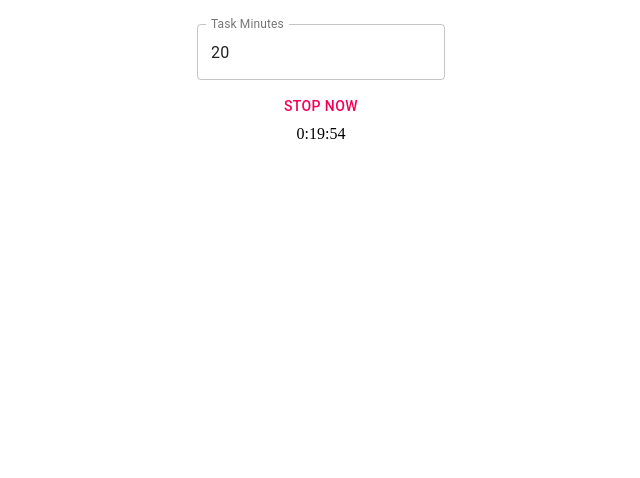
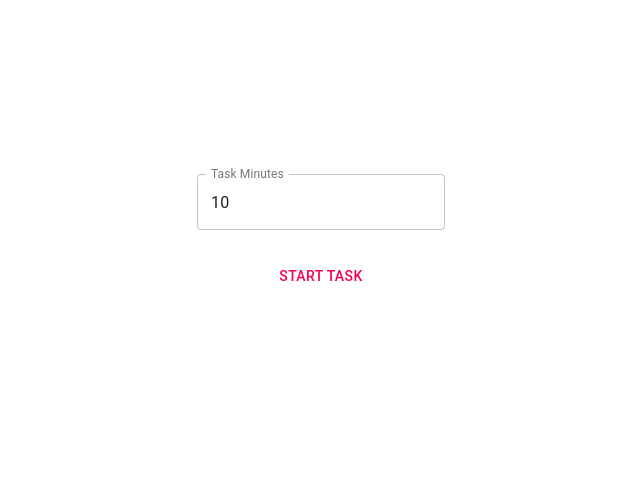
Before and after one commit to M-Bekheet/pomodoro-app, a React app: page / in a window 1280 px wide. Shown: the whole page, without its empty margins (319-959 px from the left). Built offline with nearby package versions, Linux system fonts and the light colour scheme.

Commit message:
Refactored Timer

```diff
--- a/package.json
+++ b/package.json
@@ -2,6 +2,7 @@
   "name": "pomodoro-app",
   "version": "0.1.0",
   "private": true,
+  "homepage": "file:///E:/workspace/React-Projects/Pomodoro/pomodoro-app/build/",
   "dependencies": {
     "@material-ui/core": "^4.3.2",
     "moment": "^2.24.0",
--- a/src/components/Task.js
+++ b/src/components/Task.js
@@ -4,43 +4,40 @@ import TextField from '@material-ui/core/TextField';
 import Button from '@material-ui/core/Button';
 
 
-const marks = [];
-for(let i = 0; i <= 100; i= i+5){
-  marks.push({ value: i, label: i})
-}
-console.log(marks)
-
 class Task extends React.Component{
   constructor(props){
     super(props)
     this.state = {
-      duration: 20,
-      timerOn: true,
+      duration: 10,
+      timerOn: false,
+      alert: false
     }
   }
   startTimer = () => {
-    this.setState({timerOn: !this.state.timerOn})
+    console.log(typeof this.state.duration);
+    if (typeof this.state.duration === 'number'){
+      this.setState({ timerOn: !this.state.timerOn, alert: false })
+    } else{
+      this.setState({ alert: true });
+    }
+
+  }
+  timerEnded = ()=> {
+    this.setState({timerOn: false})
   }
   onMinituesChange = e => {
-    if(!this.state.timerOn) return null;
-    const minutes = e.target.value.toString();
-    const correct = minutes.match(/^-?\d+\.?\d*$/);
-    if(correct) {
-      this.setState({duration: minutes})
+    if(this.state.timerOn) return null;
+    let duration = e.target.value.toString();
+    const correct = duration.match(/^-?\d+$/);
+    if(correct || duration === '') {
+      duration = parseInt(duration) || null;
+      this.setState({duration})
     }
   }
   render(){
-    const startBtnStyle = {
-      display: this.state.timerOn ? 'none' : 'block',
-      margin: 'auto'
-    }
-    const stopBtnStyle = {
-      display: this.state.timerOn ? 'block' : 'none',
-      margin: 'auto'
-    }
-    console.log(startBtnStyle, this.state.timerOn)
+
       return (
-        <div>
+        <div className="task">
           <form noValidate autoComplete="off">
 
           <TextField
@@ -49,19 +46,18 @@ class Task extends React.Component{
             placeholder="Minutes"
             margin="normal"
             variant="outlined"
-            value={this.state.duration}
+            value={this.state.duration || ''}
             onChange={this.onMinituesChange}
+              disabled={this.state.timerOn}
           />
 
-          <Button color="secondary" onClick={this.startTimer} style={startBtnStyle}>
-            Start Now
-          </Button>
-          <Button color="secondary" onClick={this.startTimer} style={stopBtnStyle}>
-            Stop Now
+          <Button color="secondary" onClick={this.startTimer} className='task_btn' >
+              {this.state.timerOn ? 'Stop Now' : 'Start Task'}
           </Button>
 
-            {this.state.timerOn  && <Timer duration={this.state.duration} />}
+            {this.state.timerOn && <Timer duration={this.state.duration} timerEnded={this.timerEnded} />}
 
+           <div className={this.state.alert ? 'alert active' : 'alert'} >Please, add correct time for the task.</div>
           </form>
 
         </div>
--- a/src/components/Timer.js
+++ b/src/components/Timer.js
@@ -5,47 +5,48 @@ class Timer extends React.Component {
     super(props);
     this.state = {
       duration: this.props.duration,
+      minutes: null,
       hours: null,
-      minutes: null,
       seconds: null
     }
   }
   calcTime = () => { //duration is in minutes
-    const { duration, hours, minutes, seconds } = this.state;
-    if(duration <= 0 || typeof duration !== 'number'  ) {
-      return this.setState({hours: 0, minutes: 0, seconds:0})
+    let {duration, hours, minutes, seconds} = this.state;
+    hours = hours === null ? Math.floor(duration / 60) : hours ;
+    minutes = minutes === null ? duration - hours * 60 : minutes ;
+    seconds = seconds || 0;
+
+    if (hours === 0 && minutes === 0 && seconds === 0) {
+      this.props.timerEnded();
+      return clearInterval(this.timerInterval)
     }
-    const newHours = Math.floor(duration/60);
-    const newMinutes = (duration - newHours*60) % 60;
-    const newSeconds = seconds === null ? 0 : ( seconds === 0 ?  59 : seconds - 1);
-    const newDuration =seconds === 0 ? duration - 1 : duration;
-    console.log(minutes, seconds);
-    this.setState({
-      duration: newDuration,
-      hours: newHours,
-      minutes: newMinutes,
-      seconds: newSeconds
-    })
+
+    hours = hours > 0 && minutes === 0 && seconds === 0 ? hours - 1 : hours;
+    minutes = seconds === 0 && minutes > 0 ? minutes - 1 : minutes;
+    seconds = minutes === 0 && seconds > 0 ? seconds - 1 : seconds === 0 ? 59 : seconds - 1
+
+    this.setState({hours,minutes, seconds})
+
   }
 
-
   componentDidMount(){
+    this.calcTime()
     this.timerInterval = this.state.duration ? setInterval(() => {
       this.calcTime()
-    },1000) : null;
+    }, 1000) : null;
 
   }
   componentWillUnmount(){
     clearInterval(this.timerInterval)
   }
   render(){
-
+    const {hours, minutes, seconds} = this.state;
     return (
-      <div>
-        {this.state.seconds ? (<div>
-          <span className="hours">{this.state.hours}</span>:
-          <span className="minutues">{this.state.minutes}</span>:
-          <span className="seconds">{this.state.seconds}</span>
+      <div className="timer">
+        {this.state.duration ? (<div>
+          <span className="hours">{hours}</span>:
+          <span className="minutes">{minutes}</span>:
+          <span className="seconds">{seconds}</span>
         </div>) : null}
       </div>
     )
--- a/src/index.css
+++ b/src/index.css
@@ -1,7 +1,36 @@
 #root{
   margin: auto;
   text-align: center;
+  display: flex;
+  justify-content: center;
 }
-.MuiButton-textSecondary{
-  margin: auto;
+.task{
+  margin: 150px auto;
 }
+.task .task_btn{
+  display: block !important;
+  margin: 20px auto !important;
+}
+.task .alert{
+  opacity: 0;
+  height: 0;
+  overflow: hidden;
+  color: red;
+  transition: 1s opacity ease-out;
+  text-transform: uppercase;
+  font-family: sans-serif;
+  letter-spacing: 2px;
+  font-size: 14px;
+  margin: 30px auto;
+}
+.task .alert.active{
+  opacity: 1;
+  height: auto;
+}
+.timer{
+  font-size: 40px;
+  margin: 40px;
+}
+.hours, .minutes, .seconds{
+  padding: 10px;
+}
```
